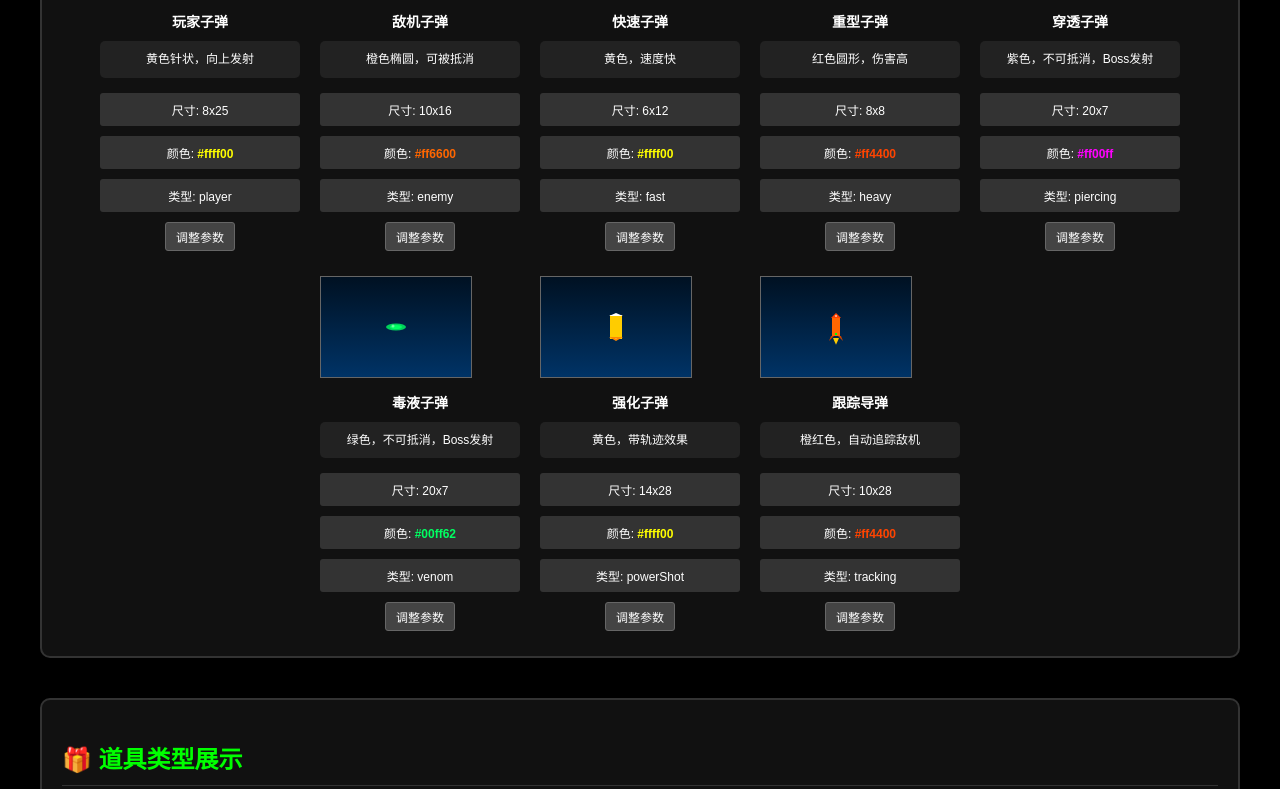
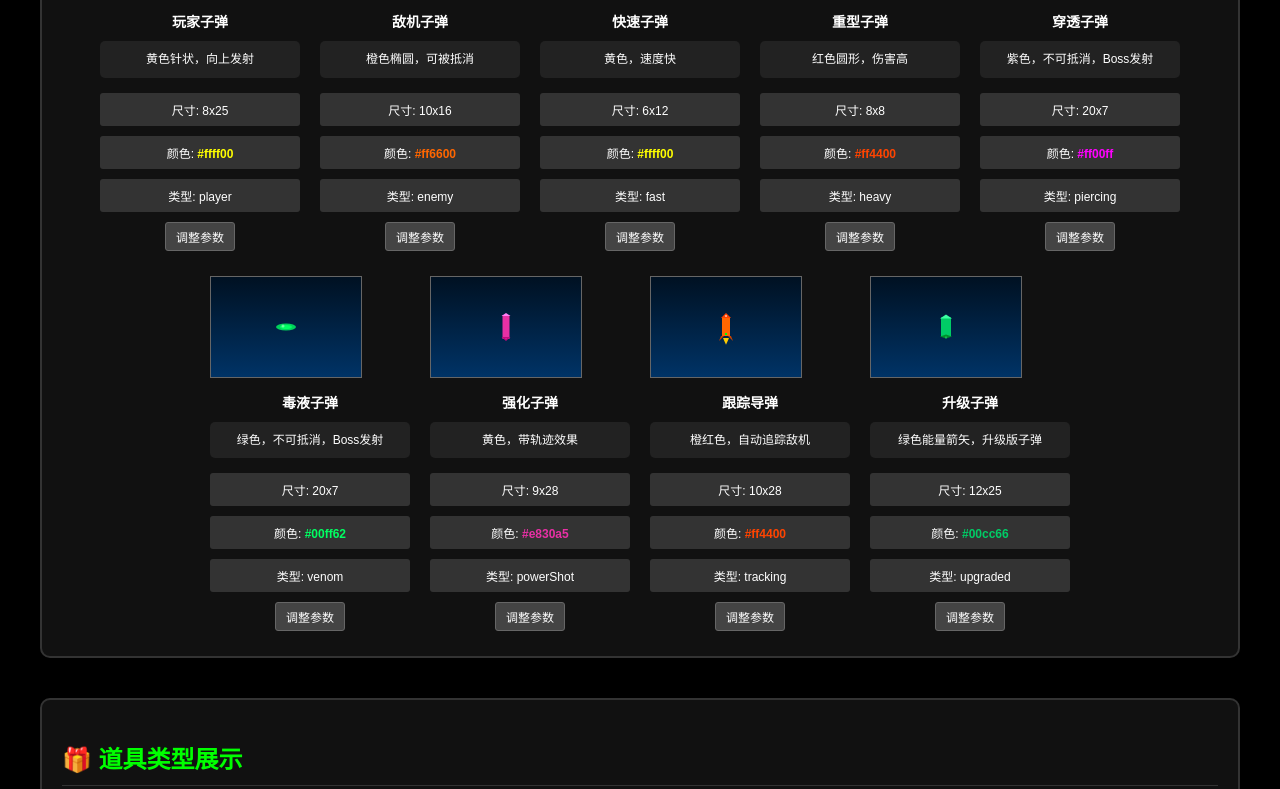
Before and after one commit to ttmouse/---, a website: page test.html in a window 1280 px wide. Shown: the part 1586-2375 px from the top of the page. Drawn offline with Linux system fonts and the light colour scheme.

Commit message:
feat: 添加自动射击功能并优化子弹系统
- 新增自动射击开关(J键切换)及状态显示
- 优化powerShot和upgraded子弹的视觉效果和旋转逻辑
- 增加子弹等级上限至5级并调整跟踪导弹发射数量
- 道具现在会在弹跳6次后消失
- 修复子弹颜色配置处理逻辑

```diff
--- a/bullet.js
+++ b/bullet.js
@@ -75,7 +75,8 @@ class Bullet {
                 // 优先使用传入的颜色
                 this.color = color;
                 this.glowColor = color;
-                // Boss不可抵消子弹 - 圆形，支持角度射击（体积缩小到70%）
+                // 穿透子弹 - 椭圆形，支持角度射击，可被抵消，快速旋转
+                this.rotationSpeed = 0.3; // 增加旋转速度
                 this.vx = Math.sin(angle) * speed;
                 this.vy = Math.cos(angle) * speed;
                 break;
@@ -92,13 +93,14 @@ class Bullet {
                 this.vy = Math.cos(angle) * speed;
                 break;
             case 'powerShot':
-                this.width = 14;
+                this.width = 9;
                 this.height = 28;
-                this.color = color;
-                this.glowColor = color;
-                // 强化子弹向上发射，修正速度向量
+                this.color = '#e830a5';
+                this.glowColor = '#e830a5';
+                // 强化子弹支持角度射击，和导弹一样
                 this.vx = Math.sin(angle) * Math.abs(speed);
                 this.vy = -Math.cos(angle) * Math.abs(speed);
+                this.angle = angle; // 保存角度用于绘制
                 break;
             case 'upgraded':
                 this.width = 12;
@@ -122,6 +124,16 @@ class Bullet {
                 this.angle = angle; // 导弹的视觉角度
                 break;
         }
+    }
+
+    // 辅助函数：将十六进制颜色转换为RGB
+    hexToRgb(hex) {
+        const result = /^#?([a-f\d]{2})([a-f\d]{2})([a-f\d]{2})$/i.exec(hex);
+        return result ? {
+            r: parseInt(result[1], 16),
+            g: parseInt(result[2], 16),
+            b: parseInt(result[3], 16)
+        } : {r: 255, g: 255, b: 0}; // 默认黄色
     }
 
     update() {
@@ -344,34 +356,47 @@ class Bullet {
             ctx.restore();
 
         } else if (this.type === 'powerShot') {
-            // 强化子弹 - 黄色能量光束
+            // 强化子弹 - 使用动态颜色的能量光束（支持角度旋转）
+            const centerX = this.x + this.width / 2;
+            const centerY = this.y + this.height / 2;
+
+            ctx.save();
+            ctx.translate(centerX, centerY);
+            ctx.rotate(this.angle || 0);
+            ctx.translate(-this.width / 2, -this.height / 2);
+
             // 光束主体
-            ctx.fillStyle = '#ffcc00';
-            ctx.fillRect(this.x + 1, this.y + 2, this.width - 2, this.height - 4);
+            ctx.fillStyle = this.color;
+            ctx.fillRect(1, 2, this.width - 2, this.height - 4);
 
-            // 光束头部
-            ctx.fillStyle = '#ffffff';
+            // 光束头部 - 使用更亮的颜色
+            const rgb = this.hexToRgb(this.color);
+            const brighterColor = `rgb(${Math.min(255, rgb.r + 80)}, ${Math.min(255, rgb.g + 80)}, ${Math.min(255, rgb.b + 80)})`;
+            ctx.fillStyle = brighterColor;
             ctx.beginPath();
-            ctx.moveTo(this.x + this.width/2, this.y);
-            ctx.lineTo(this.x, this.y + 3);
-            ctx.lineTo(this.x + this.width, this.y + 3);
+            ctx.moveTo(this.width/2, 0);
+            ctx.lineTo(0, 3);
+            ctx.lineTo(this.width, 3);
             ctx.closePath();
             ctx.fill();
 
-            // 光束尾部
-            ctx.fillStyle = '#ff8800';
+            // 光束尾部 - 使用更暗的颜色
+            const darkerColor = `rgb(${Math.max(0, rgb.r - 40)}, ${Math.max(0, rgb.g - 40)}, ${Math.max(0, rgb.b - 40)})`;
+            ctx.fillStyle = darkerColor;
             ctx.beginPath();
-            ctx.moveTo(this.x, this.y + this.height - 4);
-            ctx.lineTo(this.x + this.width, this.y + this.height - 4);
-            ctx.lineTo(this.x + this.width/2, this.y + this.height);
+            ctx.moveTo(0, this.height - 4);
+            ctx.lineTo(this.width, this.height - 4);
+            ctx.lineTo(this.width/2, this.height);
             ctx.closePath();
             ctx.fill();
 
             // 能量脉冲
-            const pulseY = this.y + this.height - 3 + Math.sin(this.animationTimer) * 2;
-            ctx.fillStyle = '#ffffff';
+            const pulseY = this.height - 3 + Math.sin(this.animationTimer) * 2;
+            ctx.fillStyle = brighterColor;
             ctx.globalAlpha = 0.7;
-            ctx.fillRect(this.x + this.width/2 - 0.25, pulseY, 0.5, 1);
+            ctx.fillRect(this.width/2 - 0.25, pulseY, 0.5, 1);
+
+            ctx.restore();
 
         } else if (this.type === 'tracking') {
             // 跟踪导弹 - 橙红色火箭弹（带旋转）
@@ -530,13 +555,17 @@ class Bullet {
             ctx.fill();
 
         } else if (this.type === 'upgraded') {
-            // 升级子弹 - 绿色能量箭矢
+            // 升级子弹 - 使用动态颜色的能量箭矢
+            const rgb = this.hexToRgb(this.color);
+            const brighterColor = `rgb(${Math.min(255, rgb.r + 60)}, ${Math.min(255, rgb.g + 60)}, ${Math.min(255, rgb.b + 60)})`;
+            const darkerColor = `rgb(${Math.max(0, rgb.r - 60)}, ${Math.max(0, rgb.g - 60)}, ${Math.max(0, rgb.b - 60)})`;
+
             // 箭矢主体
-            ctx.fillStyle = '#00cc66';
+            ctx.fillStyle = this.color;
             ctx.fillRect(this.x + 1, this.y + 3, this.width - 2, this.height - 6);
 
-            // 箭头尖端
-            ctx.fillStyle = '#00ff80';
+            // 箭头尖端 - 使用更亮的颜色
+            ctx.fillStyle = brighterColor;
             ctx.beginPath();
             ctx.moveTo(this.x + this.width/2, this.y);
             ctx.lineTo(this.x, this.y + 4);
@@ -544,8 +573,8 @@ class Bullet {
             ctx.closePath();
             ctx.fill();
 
-            // 箭羽
-            ctx.fillStyle = '#008844';
+            // 箭羽 - 使用更暗的颜色
+            ctx.fillStyle = darkerColor;
             ctx.beginPath();
             ctx.moveTo(this.x, this.y + this.height - 3);
             ctx.lineTo(this.x + this.width/2, this.y + this.height - 1);
@@ -556,7 +585,7 @@ class Bullet {
 
             // 能量光芒
             const pulseY = this.y + this.height - 3 + Math.sin(this.animationTimer) * 2;
-            ctx.fillStyle = '#00ff80';
+            ctx.fillStyle = brighterColor;
             ctx.globalAlpha = 0.7;
             ctx.fillRect(this.x + this.width/2 - 0.5, pulseY, 1, 2);
 
--- a/powerup.js
+++ b/powerup.js
@@ -11,7 +11,8 @@ class PowerUp {
         this.type = type || this.getRandomType();
         this.color = color || this.getColor();
         this.pulseTimer = 0;
-        // 道具将永远在屏幕内弹跳，不会消失
+        this.bounceCount = 0; // 撞墙次数计数器
+        this.maxBounces = 6; // 最大撞墙次数（左右各3次）
     }
 
     getRandomType() {
@@ -42,6 +43,7 @@ class PowerUp {
         if (this.x <= 0 || this.x + this.width >= canvas.width) {
             this.vx = -this.vx;
             this.x = Math.max(0, Math.min(canvas.width - this.width, this.x));
+            this.bounceCount++; // 增加撞墙计数
             bounced = true;
         }
 
@@ -54,18 +56,15 @@ class PowerUp {
 
         // 道具碰撞墙壁后改变方向，继续在屏幕内移动
 
-        // 添加轻微的重力效果
-        this.vy += 0.05;
-
         // 限制最大速度
         const maxSpeed = 4;
         if (Math.abs(this.vx) > maxSpeed) this.vx = Math.sign(this.vx) * maxSpeed;
         if (Math.abs(this.vy) > maxSpeed) this.vy = Math.sign(this.vy) * maxSpeed;
     }
 
-    // 道具永远不会被移除，只在屏幕内弹跳
+    // 道具撞墙次数达到上限后会被移除
     shouldRemove() {
-        return false;
+        return this.bounceCount >= this.maxBounces;
     }
 
     draw() {
--- /dev/null
+++ b/response.json
@@ -0,0 +1 @@
+{"success":true,"message":"bullet.js 已更新"}
--- a/test.html
+++ b/test.html
@@ -318,6 +318,12 @@
                 name: '跟踪导弹',
                 description: '橙红色，自动追踪敌机',
                 color: '#ff4400'
+            },
+            {
+                type: 'upgraded',
+                name: '升级子弹',
+                description: '绿色能量箭矢，升级版子弹',
+                color: '#00cc66'
             }
         ];
 
```
Also changed, not shown: game.js (+81 -12 lines), index.html (+1 -1 lines), server.js (+25 -2 lines).
